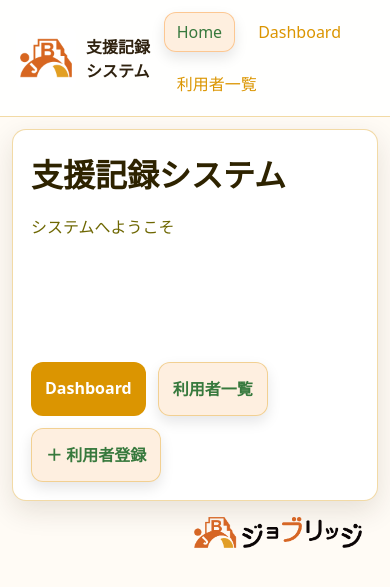
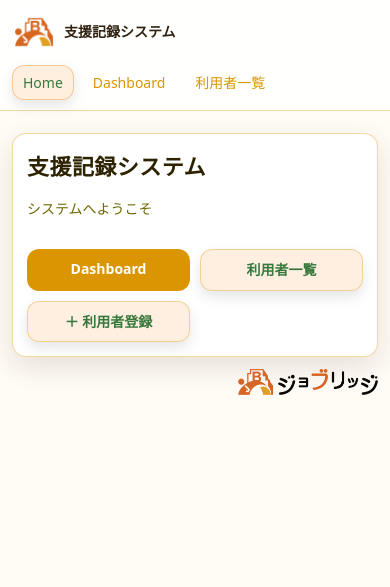
Before and after one commit to youco1977-ops/11dx07-python-app, a Flask app: page / in a window 390 px wide. Shown: the top 587 px of the page. Run offline with Flask 3, Linux system fonts and the light colour scheme.

Commit message:
レスポンシブ調整とレイアウト幅を修正

```diff
--- a/static/style.css
+++ b/static/style.css
@@ -29,7 +29,10 @@ body{
 a{ color:var(--accent); text-decoration:none; }
 a:hover{ text-decoration:underline; }
 
-h1{ margin: 0 0 12px; }
+h1{ margin: 0 0 12px;
+  font-size: 22px;
+  letter-spacing: .02em;
+}
 h2{ margin-top:18px; font-size:18px; }
 
 p, li { color: var(--text); }
@@ -48,7 +51,7 @@ li{ margin: 6px 0; }
 }
 
 .topbar-inner{
-  max-width: 980px;
+  max-width: 840px;
   margin: 0 auto;
   padding: 12px 16px;
   display:flex;
@@ -57,9 +60,10 @@ li{ margin: 6px 0; }
   gap: 12px;
 }
 
-.container {
+.container{
+  max-width: 840px;
+  margin: 0 auto;
   padding: 16px;
-  max-width: 980px;
 }
 
 .card{
@@ -69,7 +73,8 @@ li{ margin: 6px 0; }
   border-radius: var(--radius);
   box-shadow: var(--shadow);
   padding: 18px;
-  margin: 12px 12px 0 12px;
+  margin: 12px 0 0 0;
+
 }
 
 /* ============================================
@@ -202,6 +207,7 @@ textarea:focus{
   width: 100%;
   display: flex;
   justify-content: flex-end;
+  padding-top: 12px;
 }
 
 .hero-logo{
@@ -638,3 +644,175 @@ textarea:focus{
   bottom: 130%;
   right: 0;
 }
+
+/* ============================================
+   Responsive fix
+   ============================================ */
+
+@media (max-width: 640px){
+
+  /* --- layout --- */
+  .topbar-inner{
+    padding: 10px 12px;
+    align-items: flex-start;
+    gap: 10px;
+    flex-wrap: wrap;
+  }
+
+  .container{
+    padding: 12px;
+  }
+
+  .card{
+    margin: 10px 0 0 0;
+    padding: 14px;
+  }
+
+  .section-card{
+    margin: 10px 0 0 0;
+    padding: 14px;
+  }
+
+  /* --- brand / topbar --- */
+  .brand{
+    gap: 8px;
+    min-width: 0;
+    flex: 1 1 auto;
+  }
+
+  .brand-icon{
+    width: 44px;
+    height: 44px;
+    flex-shrink: 0;
+  }
+
+  .brand span,
+  .brand-text{
+    font-size: 14px;
+    line-height: 1.3;
+    word-break: keep-all;
+  }
+
+  /* --- nav --- */
+  .nav{
+    width: 100%;
+    gap: 8px;
+    justify-content: flex-start;
+  }
+
+  .nav a{
+    padding: 7px 10px;
+    font-size: 14px;
+  }
+
+  /* --- home --- */
+  .title{
+    font-size: 22px;
+    line-height: 1.35;
+  }
+
+  .sub{
+    margin: 0 0 28px;
+    font-size: 14px;
+  }
+
+  .home-actions{
+    gap: 10px;
+  }
+
+  .home-actions .btn,
+  .home-actions .btn-ghost{
+    width: calc(50% - 5px);
+    text-align: center;
+  }
+
+  .hero-logo{
+    width: 140px;
+    padding-right: 0;
+  }
+
+  /* --- button common --- */
+  .btn,
+  .btn-ghost{
+    padding: 10px 12px;
+    line-height: 1.4;
+    font-size: 14px;
+  }
+
+  /* --- dashboard --- */
+  .stats{
+    grid-template-columns: 1fr;
+    gap: 10px;
+  }
+
+  .stat{
+    padding: 12px;
+  }
+
+  .stat .v{
+    font-size: 18px;
+  }
+
+    .attendance-row{
+    display: flex;
+    flex-direction: column;
+    align-items: stretch;
+    gap: 8px;
+  }
+
+  .attendance-row .name{
+    margin-bottom: 0;
+    white-space: normal;
+  }
+
+  .attendance-right{
+    display: grid;
+    grid-template-columns: 1fr auto auto auto;
+    gap: 6px;
+    align-items: center;
+    width: 100%;
+  }
+
+  .time{
+    min-width: 0;
+    font-size: 13px;
+  }
+
+  .score{
+    white-space: nowrap;
+    font-size: 13px;
+  }
+
+  .badge-warn{
+    font-size: 12px;
+    padding: 2px 6px;
+  }
+
+  .memo{
+    font-size: 16px;
+    padding: 2px 4px;
+  }
+
+  .warn-slot,
+  .memo-slot{
+    width: auto;
+  }
+
+  /* --- clients / form --- */
+  .cards{
+    grid-template-columns: 1fr;
+  }
+
+  .form-row{
+    grid-template-columns: 1fr;
+    gap: 6px;
+  }
+
+  input[type="text"],
+  input[type="number"],
+  input[type="time"],
+  select,
+  textarea{
+    width: 100%;
+  }
+}
--- a/templates/base.html
+++ b/templates/base.html
@@ -4,7 +4,7 @@
   <meta charset="utf-8">
   <meta name="viewport" content="width=device-width, initial-scale=1">
   <title>{{ title or "支援記録システム" }}</title>
-<link rel="stylesheet" href="{{ url_for('static', filename='style.css') }}">
+  <link rel="stylesheet" href="{{ url_for('static', filename='style.css') }}">
 </head>
 
 <body>
@@ -23,11 +23,11 @@
     </div>
   </div>
 
-
+  <div class="container">
     <div class="card">
       {% block content %}{% endblock %}
     </div>
-    <div class="container">
+
     <div class="hero-brand">
       <img src="{{ url_for('static', filename='images/job-logo.png') }}" alt="ジョブリッジ ロゴ" class="hero-logo">
     </div>
```
